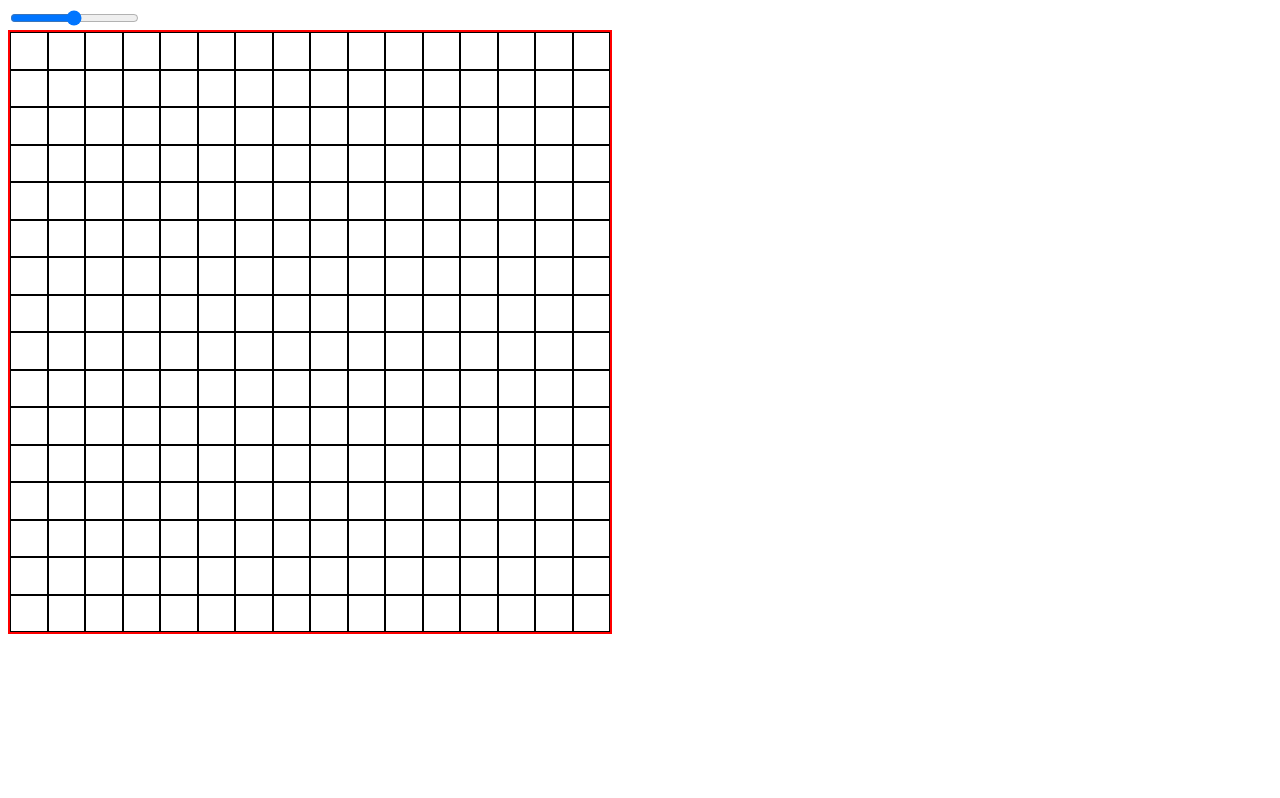
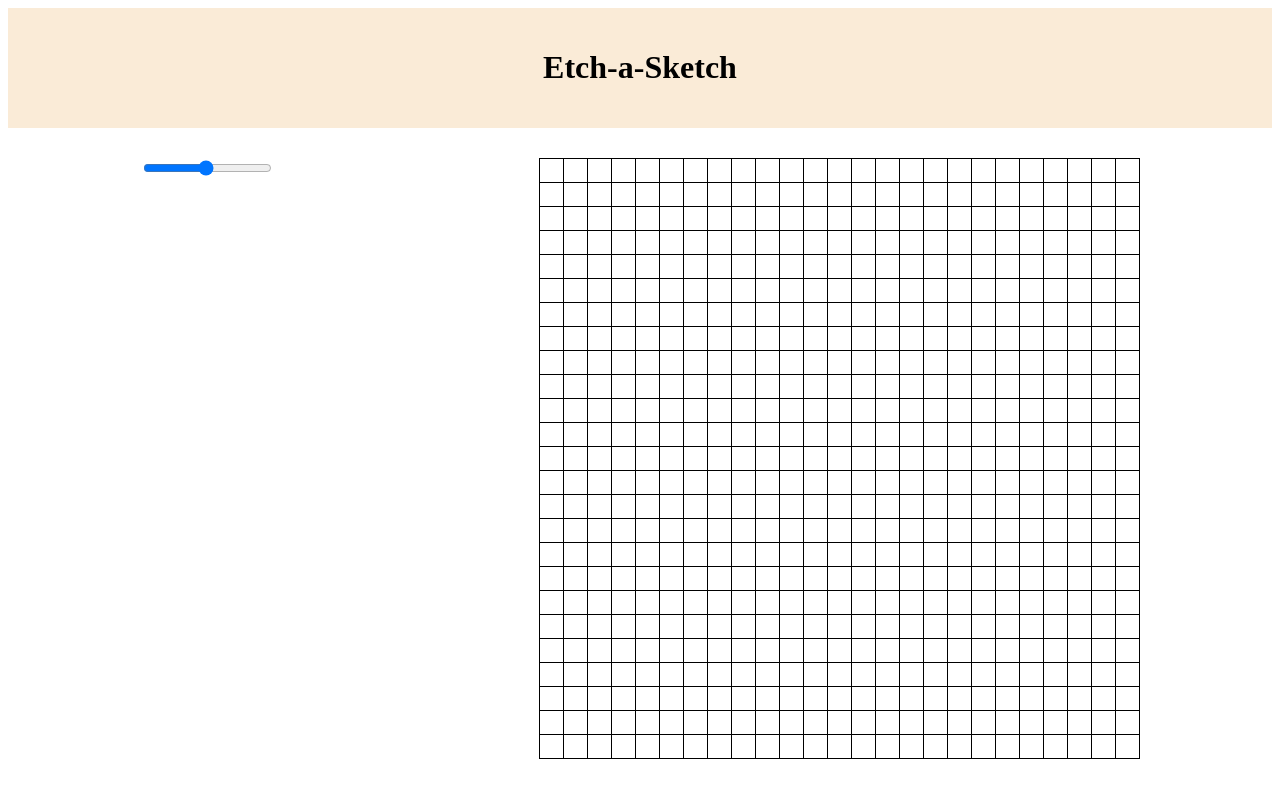
Before and after one commit to Syd00/etch-a-sketch, a plain HTML site: page index.html in a window 1280 px wide. Drawn offline with Linux system fonts and the light colour scheme.

Commit message:
style: add display flex and center div

```diff
--- a/index.html
+++ b/index.html
@@ -7,10 +7,13 @@
     <link rel="stylesheet" href="style.css">
 </head>
 <body>
+    <header>
+        <h1>Etch-a-Sketch</h1>
+    </header>
     <div id="container">
         <div id="menu">
             <div class="slidecontainer">
-                <input type="range" min="1" max="100" value="50" class="slider" id="myRange">
+                <input type="range" min="1" max="50" value="25" class="slider" id="myRange">
             </div>
         </div>
 
--- a/script.js
+++ b/script.js
@@ -1,13 +1,13 @@
 function createGrid() {
-    let size = 16;
+    let size = document.querySelector('#myRange').value;
     let grid = document.querySelector('#grid');
 
 
     for (let i = 0; i < (size*size); i++) {
         let square = document.createElement('div');
         let squareSize = document.querySelector('#grid').clientWidth / size;
-        square.style.width = squareSize + 'px';
-        square.style.height = squareSize + 'px';
+        square.style.width = `${squareSize}px`;
+        square.style.height = `${squareSize}px`;
         square.classList.add ('gridSquare');
         grid.appendChild(square);
     }
--- a/style.css
+++ b/style.css
@@ -3,10 +3,24 @@
     height: 600px;
     display: flex;
     flex-wrap: wrap;
-    border: 2px solid red;
+    border-left: 1px solid black;
+    border-top: 1px solid black;
 }
 
 .gridSquare {
-    border: 1px solid black;
+    border-bottom: 1px solid black;
+    border-right: 1px solid black;
     box-sizing: border-box;
 }
+
+#container {
+    display: flex;
+    justify-content: space-around;
+    padding: 30px 0;
+}
+
+header {
+    text-align: center;
+    padding: 20px;
+    background-color: antiquewhite;
+}
```
